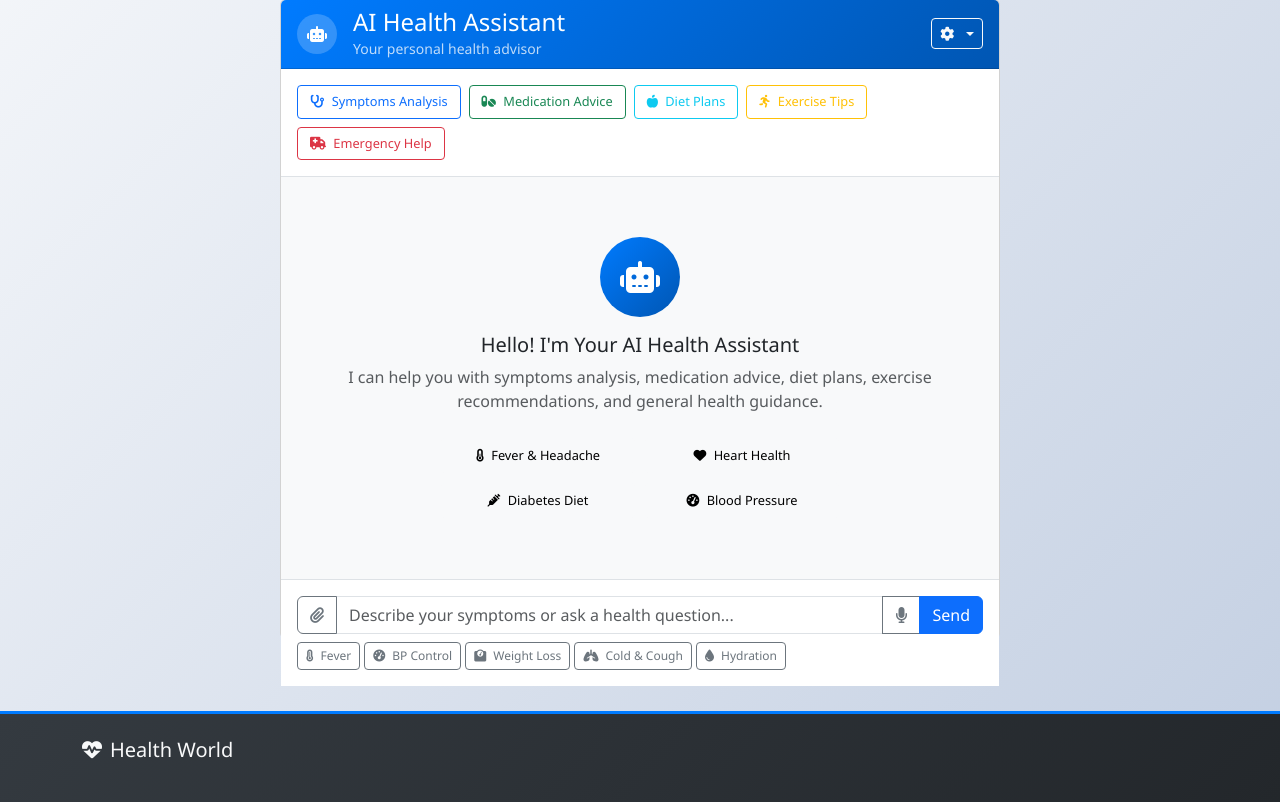
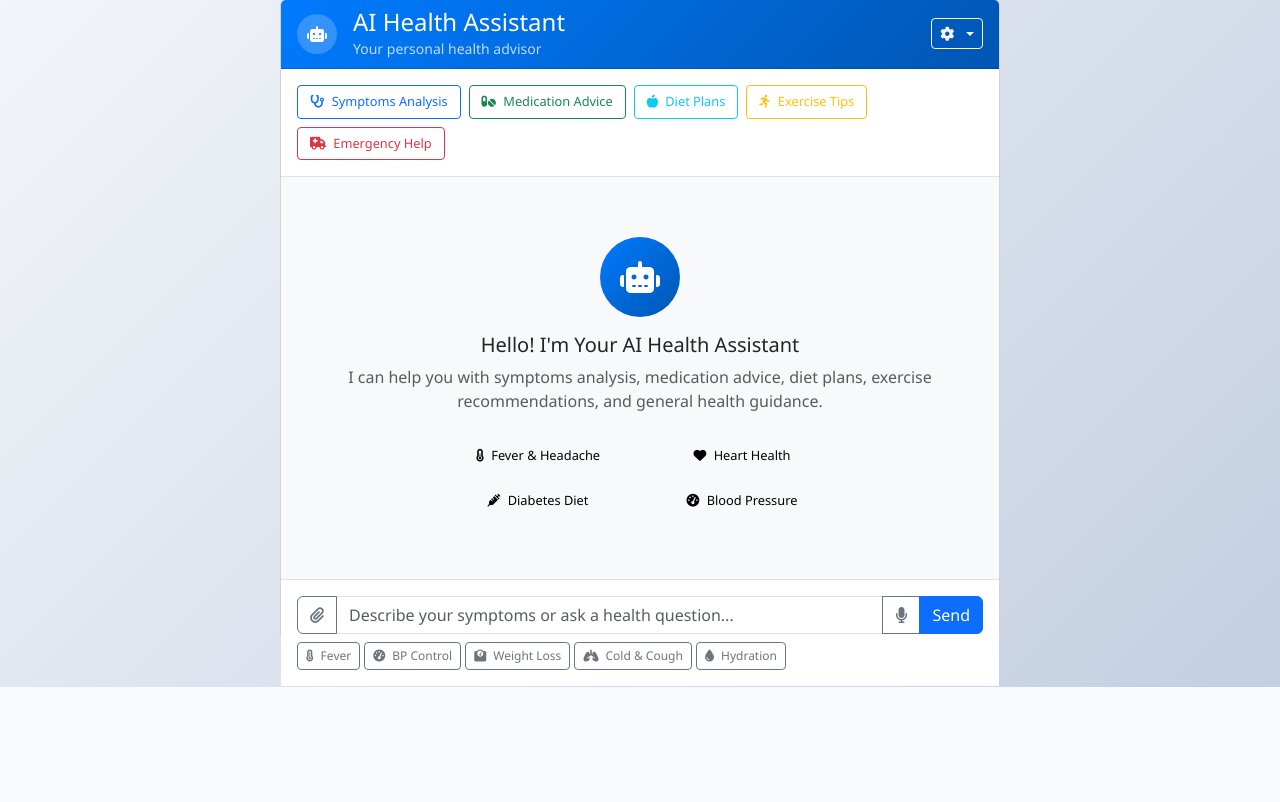
Before and after one commit to Mohid223/health_tracker, a Python web app: template templates/chatbot.html in a window 1280 px wide. Shown: the part 113-915 px from the top of the page. After the commit the page ends 800 px from the top, so only its background shows below. Run offline with Jinja, Linux system fonts and the light colour scheme; the template is opened without the code that fills it, so the values that code supplies are empty.

Commit message:
Update base.html

```diff
--- a/templates/base.html
+++ b/templates/base.html
@@ -549,16 +549,6 @@
         {% block content %}{% endblock %}
     </main>
 
-    <!-- Footer -->
-    <footer class="bg-dark text-light py-4 mt-5">
-        <div class="container">
-            <div class="row">
-                <div class="col-md-6 text-center text-md-start">
-                    <h5 class="mb-3"><i class="fas fa-heartbeat me-2"></i>Health World</h5>
-
-            </div>
-        </div>
-    </footer>
 
     <!-- Logout Confirmation Modal -->
     <div class="modal fade logout-modal" id="logoutModal" tabindex="-1" aria-hidden="true">
```
